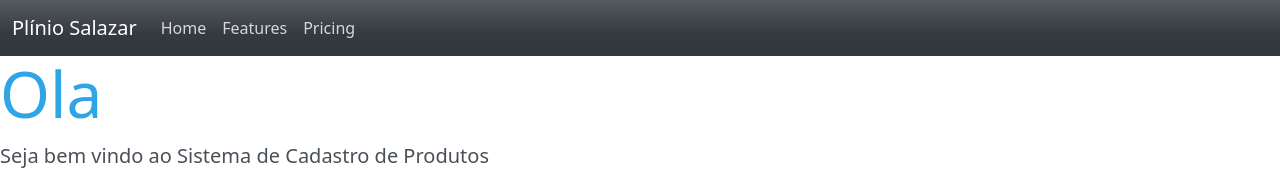
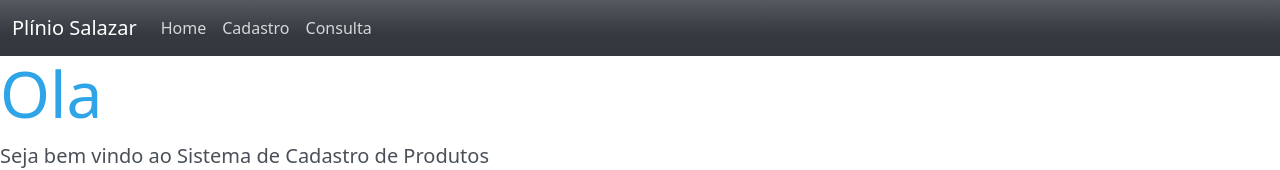
Before and after one commit to kanttanhed/crud-with-react-and-bootstrap, a React (Create React App) app: page / in a window 1280 px wide. Shown: the top 170 px of the page. Built offline with nearby package versions, Linux system fonts and the light colour scheme.

Commit message:
fix the href

```diff
--- a/src/components/navbar.js
+++ b/src/components/navbar.js
@@ -17,10 +17,10 @@ function Navbar(){
                 </a>
               </li>
               <li className="nav-item">
-                <a className="nav-link" href="www.google.com">Features</a>
+                <a className="nav-link" href="/cadastroProdutos">Cadastro</a>
               </li>
               <li className="nav-item">
-                <a className="nav-link" href="www.google.com">Pricing</a>
+                <a className="nav-link" href="/">Consulta</a>
               </li>
             </ul>
           </div>
```
